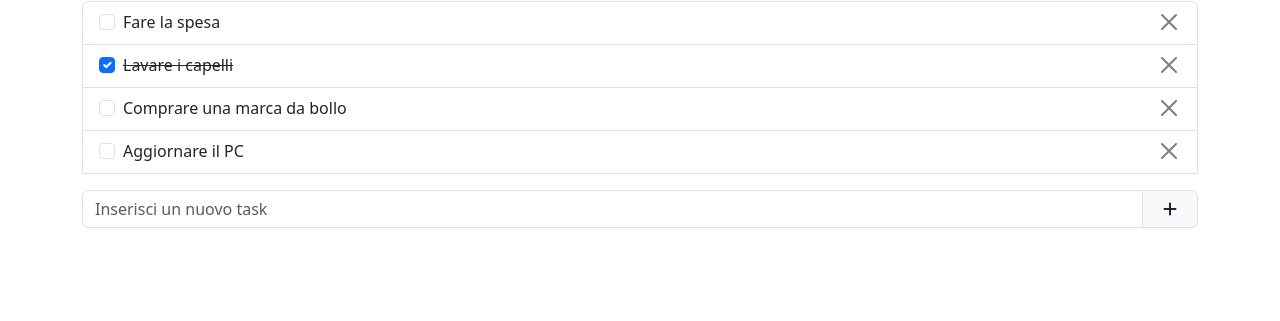
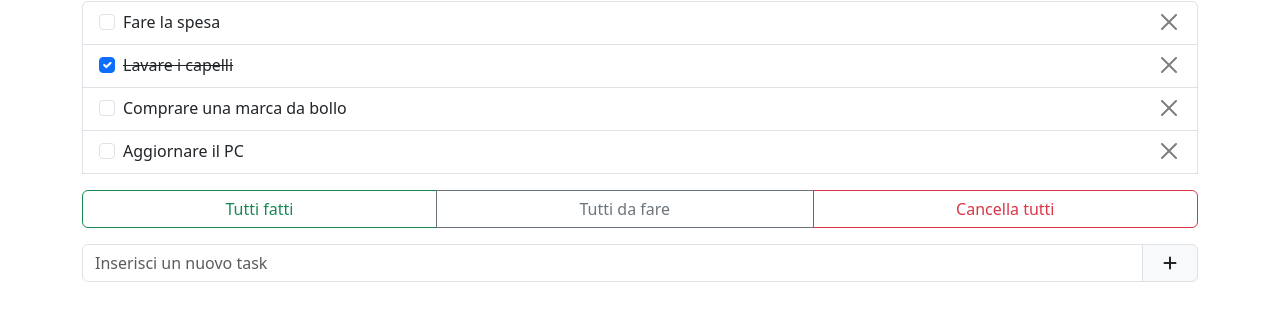
Before and after one commit to AndreaScaranari/vue-todolist, a plain HTML site: page index.html in a window 1280 px wide. Shown: the part 129-450 px from the top of the page. Drawn offline with nearby package versions, Linux system fonts and the light colour scheme.

Commit message:
checkpoint_superbonus_1

```diff
--- a/css/style.css
+++ b/css/style.css
@@ -13,3 +13,7 @@ img {
     max-width: 100%;
     display: block;
 }
+
+li {
+    list-style-type: none;
+}
--- a/index.html
+++ b/index.html
@@ -41,14 +41,22 @@
                     </div>
                     <!-- bottone cancella -->
                     <button type="button" class="btn-close" @click="deleteTask(task.id)"></button>
+                </li>
 
+                <!-- pulsanti per azioni massive -->
+                <li class="btn-group mt-3" role="group" v-show="tasks.length">
+                    <button type="button" class="btn btn-outline-success">Tutti fatti</button>
+                    <button type="button" class="btn btn-outline-secondary">Tutti da fare</button>
+                    <button type="button" class="btn btn-outline-danger">Cancella tutti</button>
                 </li>
+
                 <!-- aggiungi new task -->
                 <li class="input-group py-3">
                         <input type="text" class="form-control" placeholder="Inserisci un nuovo task" v-model="newTaskText" @keyup.enter="addTask()">
                         <span class="input-group-text" id="add-task-button"><i class="fa-solid fa-plus px-2" @click="addTask()"></i></span>
                 </li>
-                <p class="text-center fs-3 fw-bolder" v-show="!tasks.length">Non ci sono più task!</p>
+
+                <li class="text-center fs-3 fw-bolder" v-show="!tasks.length">Non ci sono più task!</li>
             </ul>
         </main>
     </div>
```
